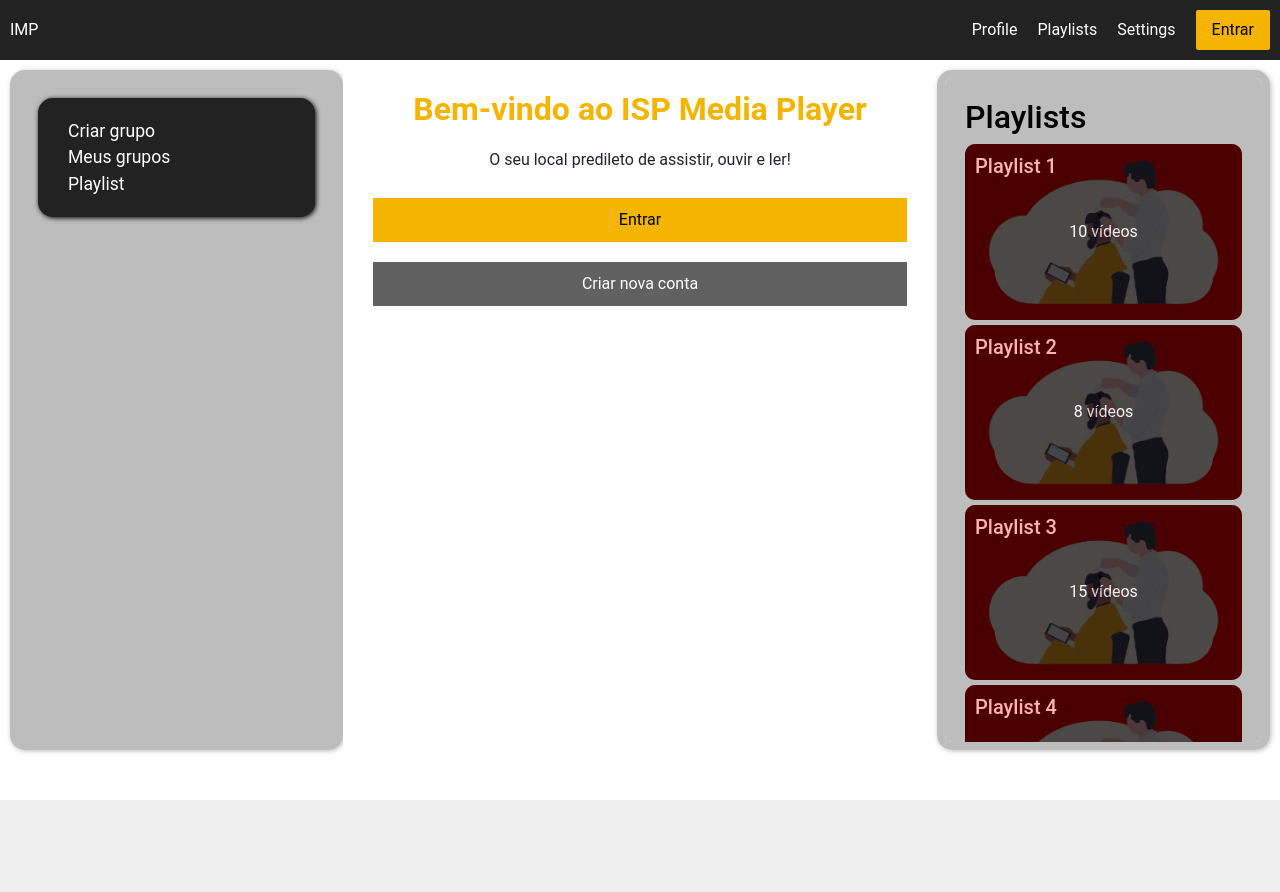
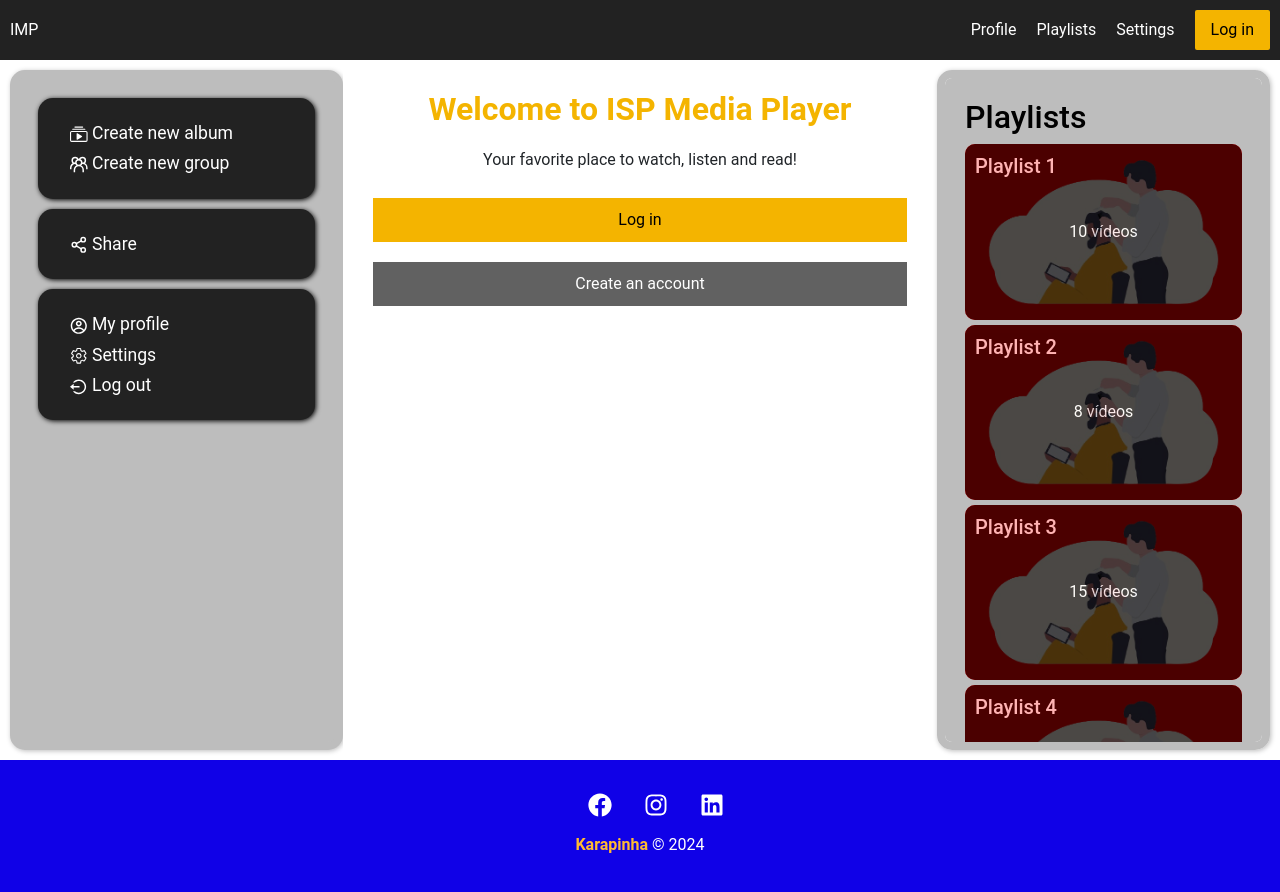
Before and after one commit to FediilvioPettrock/midia-isptec, a React (Create React App) app: page / in a window 1280 px wide. Shown: the top 892 px of the page. Before the commit the page ends 800 px from the top, so only its background shows below. Built offline with nearby package versions, Linux system fonts and the light colour scheme.

Commit message:
Colocação dos ícones

```diff
--- a/package.json
+++ b/package.json
@@ -6,6 +6,7 @@
     "@testing-library/jest-dom": "^5.17.0",
     "@testing-library/react": "^13.4.0",
     "@testing-library/user-event": "^13.5.0",
+    "axios": "^1.7.2",
     "bootstrap": "^5.3.3",
     "react": "^18.3.1",
     "react-dom": "^18.3.1",
--- a/src/components/CenterColumn.js
+++ b/src/components/CenterColumn.js
@@ -6,10 +6,10 @@ import SecondaryButton from './SecondaryButton';
 const CenterColumn = () => {
   return (
     <StyledCenterColumn>
-      <WelcomeMessage>Bem-vindo ao <span>ISP Media Player</span></WelcomeMessage>
-      <p>O seu local predileto de assistir, ouvir e ler!</p>
-      <PrimaryButton>Entrar</PrimaryButton>
-      <SecondaryButton>Criar nova conta</SecondaryButton>
+      <WelcomeMessage>Welcome to <span>ISP Media Player</span></WelcomeMessage>
+      <p>Your favorite place to watch, listen and read!</p>
+      <PrimaryButton>Log in</PrimaryButton>
+      <SecondaryButton>Create an account</SecondaryButton>
     </StyledCenterColumn>
   );
 };
--- a/src/components/Footer.js
+++ b/src/components/Footer.js
@@ -1,5 +1,5 @@
 import {FaFacebook, FaInstagram, FaLinkedin} from 'react-icons/fa'
-import styles from './Footer.module.css'
+import styles from '../styles/Footer.module.css'
 function Footer(){
  return(
     <footer className={styles.footer}>
--- a/src/components/Header.js
+++ b/src/components/Header.js
@@ -24,7 +24,7 @@ const Header = () => {
           <NavItem to="/profile">Profile</NavItem>
           <NavItem to="/settings">Playlists</NavItem>
           <NavItem to="/settings">Settings</NavItem>
-          <LinkButton to="/login" text="Entrar" color="#F4B400" />
+          <LinkButton to="/login" text="Log in" color="#F4B400" />
         </NavItems>
       </Navbar>
     </StyledHeader>
--- a/src/components/LeftColumn.js
+++ b/src/components/LeftColumn.js
@@ -1,13 +1,53 @@
 import React from 'react';
 import { LeftColumn as StyledLeftColumn } from '../styles/LeftColumn';
-import LeftNav from './LeftNavbar';
+import LeftNavbar from './LeftNavbar';
+import { SlActionRedo } from "react-icons/sl";
+import { BsCollectionPlay } from "react-icons/bs";
+import { GrGroup } from "react-icons/gr";
+import { LuShare2 } from "react-icons/lu";
+import { CgProfile } from "react-icons/cg";
+import { IoSettingsOutline } from "react-icons/io5";
+import { RiLogoutCircleLine } from "react-icons/ri";
 
 const LeftColumn = () => {
-  return (
-    <StyledLeftColumn>
-      <LeftNav />
-    </StyledLeftColumn>
-  );
+    const leftNavItems1 = [
+        {
+            text: 'Create new album',
+            icon: <BsCollectionPlay />,
+        },
+        {
+            text: 'Create new group',
+            icon: <GrGroup />,
+        }
+    ];
+    const leftNavItems2 = [
+        {
+            text: 'Share',
+            icon: <LuShare2 />,
+        },
+    ];
+    const leftNavItems3 = [
+        {
+            text: 'My profile',
+            icon: <CgProfile />,
+        },
+        {
+            text: 'Settings',
+            icon: <IoSettingsOutline />,
+        },
+        {
+            text: 'Log out',
+            icon: <RiLogoutCircleLine />,
+        }
+    ];
+
+    return (
+        <StyledLeftColumn>
+            <LeftNavbar items={leftNavItems1} />
+            <LeftNavbar items={leftNavItems2} />
+            <LeftNavbar items={leftNavItems3} />
+        </StyledLeftColumn>
+    );
 };
 
 export default LeftColumn;
--- a/src/components/LeftNavbar.js
+++ b/src/components/LeftNavbar.js
@@ -3,18 +3,22 @@ import styles from '../styles/LeftNavbar.module.css';
 import { NavItem } from '../styles/Navbar';
 
 
-const LeftNav = () => {
+const LeftNavbar = ({ items }) => {
     return (
         <nav className={ styles.left_navbar }>
             <ul>
-                <li><NavItem to="/">Criar grupo</NavItem></li>
-                <li><NavItem to="/">Meus grupos</NavItem></li>
-                <li><NavItem to="/profile">Playlist</NavItem></li>
+                {items.map((item) => (
+                    <li>
+                    <NavItem to="/">
+                        { item.icon }
+                        { ' ' + item.text }
+                    </NavItem>
+                    </li>
+                ))}
             </ul>
         </nav>
-
     );
 
 };
 
-export default LeftNav;
+export default LeftNavbar;
--- a/src/pages/HomePage.js
+++ b/src/pages/HomePage.js
@@ -4,6 +4,7 @@ import Header from '../components/Header';
 import LeftColumn from '../components/LeftColumn';
 import CenterColumn from '../components/CenterColumn';
 import RightColumn from '../components/RightColumn';
+import Footer from '../components/Footer';
 import { ContentWrapper, HomeContainer } from '../styles/HomePageStyles';
 
 const HomePage = () => {
@@ -17,6 +18,7 @@ const HomePage = () => {
           <RightColumn />
         </ContentWrapper>
       </HomeContainer>
+      <Footer />
     </AppContainer>
   );
 };
--- a/src/pages/Login.js
+++ b/src/pages/Login.js
@@ -4,6 +4,7 @@ import Linker from '../components/Linker';
 import Navbar from '../components/Navbar';
 import React, { useState } from 'react';
 import { useNavigate } from "react-router-dom";
+import { login } from '../server/authentication';
 
   function Login() {
     const [email, setUserEmail] = useState('');
@@ -11,14 +12,19 @@ import { useNavigate } from "react-router-dom";
     const [categoria, setCategoria] = useState('Administrador'); // Adicionando categoria ao estado
     const navigate = useNavigate();
 
-    const handleLogin = (event) => {
+    const handleLogin = async (event) => {
         event.preventDefault();
-        console.log('Login attempt with:', { email, password, categoria });
-
-        if (categoria === "Cliente") {
-            localStorage.setItem("authenticated", true);
+        try {
+            const data = await login (email, password);
+            console.log(data);
             navigate("/userpage", { replace: true });
+        } catch (error) {
+            console.error(error);
         }
+        // if (categoria === "Cliente") {
+        //     localStorage.setItem("authenticated", true);
+        //     navigate("/userpage", { replace: true });
+        // }
     };
 
     return (
--- /dev/null
+++ b/src/server/api.js
@@ -0,0 +1,5 @@
+import axios from "axios";
+
+export const api = axios.create({
+    baseURL: 'http://localhost:3000/api'
+})
--- /dev/null
+++ b/src/server/authentication/index.js
@@ -0,0 +1,10 @@
+import { api } from "../api";
+
+export const login = async(email, password) => {
+    const result = await api.post('/users/login', {email, password});
+    return result.data;
+}
+export const register = async(email, password, username) => {
+    const result = await api.post('/users/register', {email, password, username});
+    return result.data;
+}
--- a/src/components/Footer.module.css
+++ b/src/styles/Footer.module.css
@@ -1,5 +1,5 @@
 .footer {
- background-color: black;
+ background-color: rgb(16, 1, 231);
  color: #fff;
  text-align: center;
  padding: 2em;
--- a/src/styles/LeftNavbar.module.css
+++ b/src/styles/LeftNavbar.module.css
@@ -14,3 +14,7 @@
     margin: 0;
     padding: 0;
 }
+
+.left_navbar > ul > li {
+    padding: 2px;
+}
```
Also changed, not shown: 1 other file (tests, documents, lock files or other folders).
